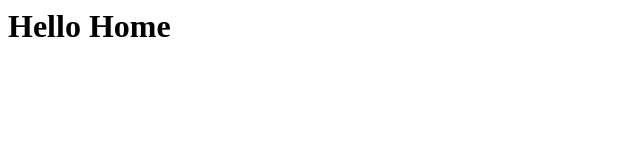
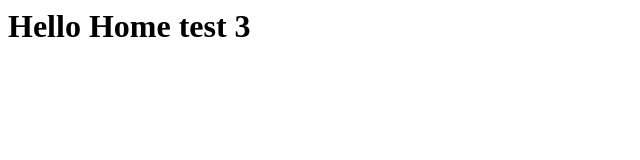
Before and after one commit to EngrMikolo/experiment, a plain HTML site: page home.html in a window 1280 px wide. Shown: the whole page, without its empty margins (0-640 px from the left). Drawn offline with Linux system fonts and the light colour scheme.

Commit message:
tweaked stuff in 3

```diff
--- a/home.html
+++ b/home.html
@@ -3,6 +3,6 @@
         <title>test me</title>
     </head>
     <body>
-        <h1>Hello Home</h1>
+        <h1>Hello Home test 3</h1>
     </body>
 </html>
```
